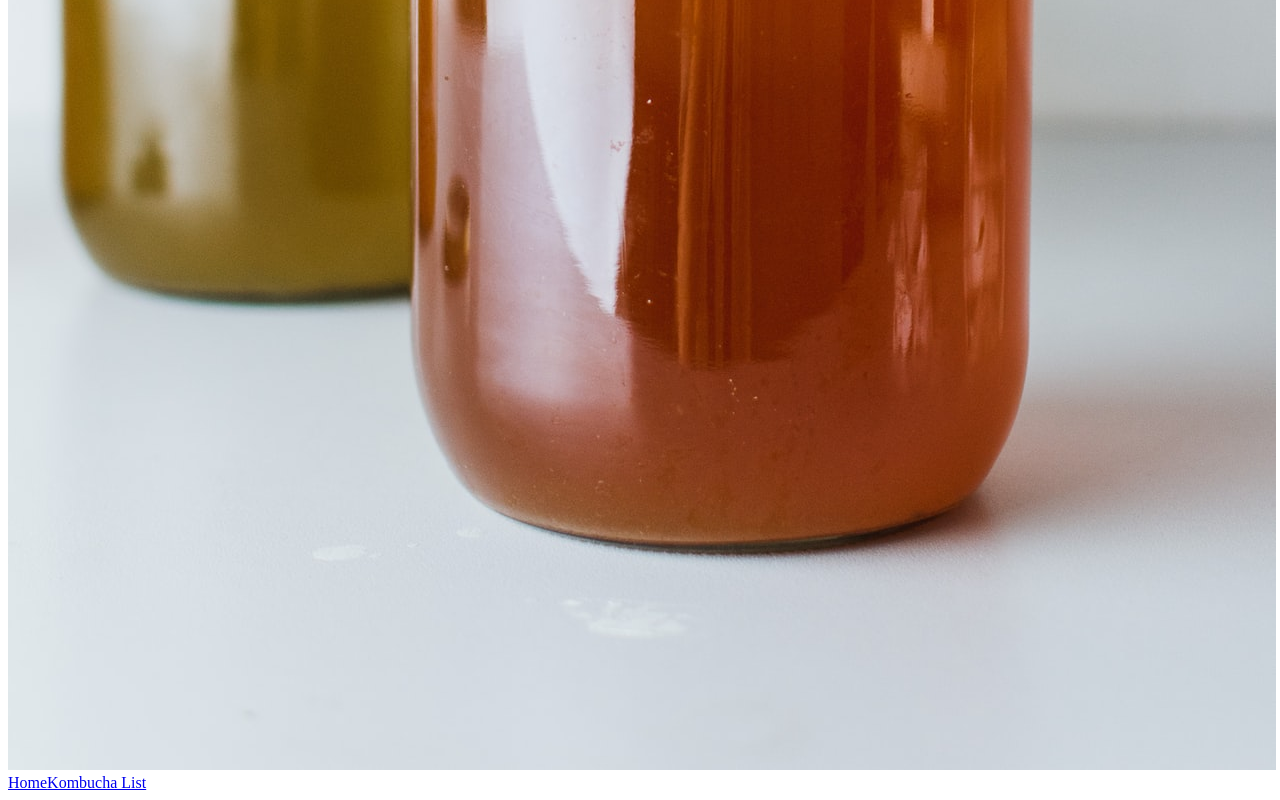
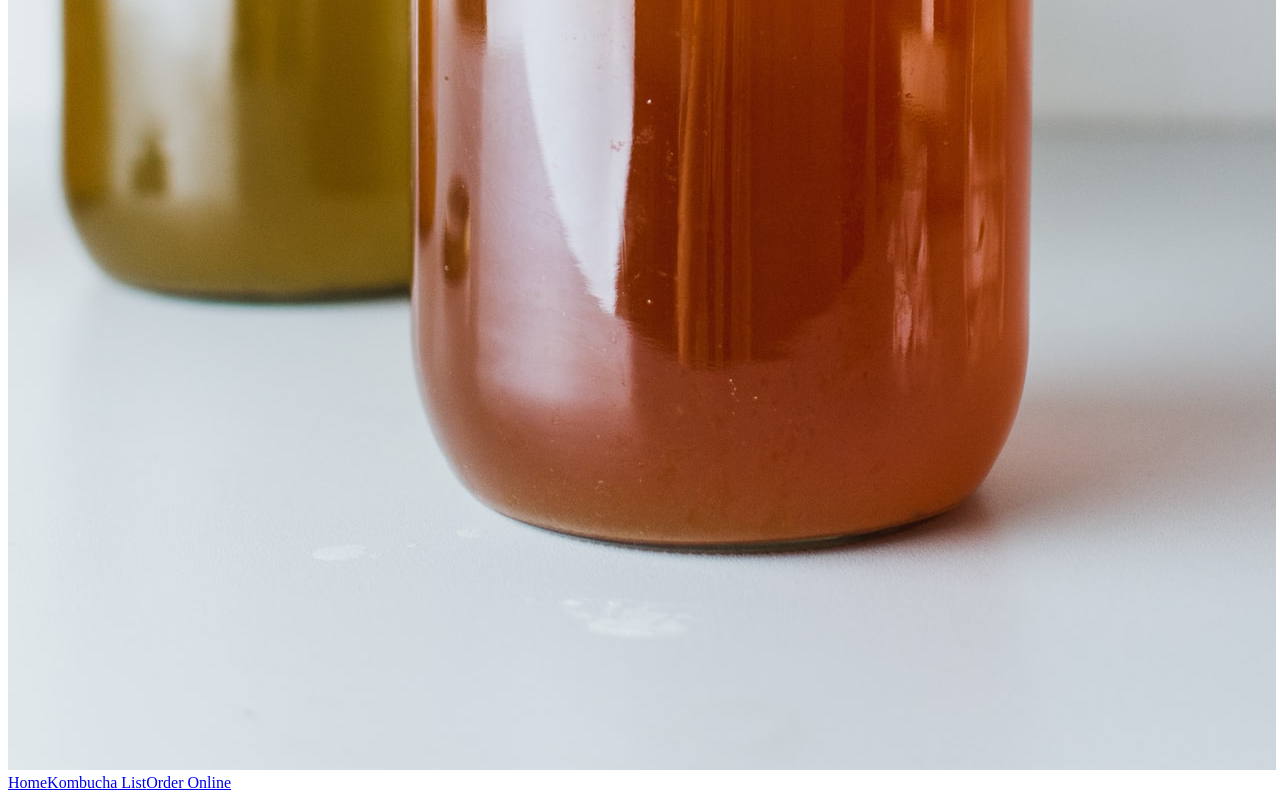
Before and after one commit to akemp7/CodeReview-Week15, a React app: page /#/ in a window 1280 px wide. Shown: the part 1140-1940 px from the top of the page. Built offline with nearby package versions, Linux system fonts and the light colour scheme; the HTML template or start-up script is replaced by a standard one.

Commit message:
Update README.md

```diff
--- a/src/components/App.jsx
+++ b/src/components/App.jsx
@@ -1,6 +1,7 @@
 import React from 'react';
 import Home from './Home';
 import KegList from './KegList';
+import Order from './Order';
 import { Switch, Route } from 'react-router-dom';
 
 function App(){
@@ -9,6 +10,7 @@ function App(){
             <Switch>
                 <Route exact path="/" component={Home} />
                 <Route path="/list" component={KegList} />
+                <Route path="/order" component={Order} />
             </Switch>
         </div>
     );
--- a/src/components/Header.jsx
+++ b/src/components/Header.jsx
@@ -8,6 +8,7 @@ function Header(){
             <img src={kombucha1} />
             <Link to="/">Home</Link>
             <Link to="/list">Kombucha List</Link>
+            <Link to="/order">Order Online</Link>
         </div>
 
     );
```
Also changed, not shown: src/components/Order.jsx (added), 1 other file (tests, documents, lock files or other folders).
